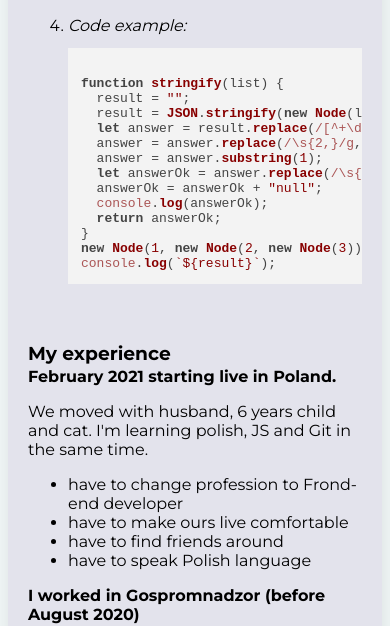
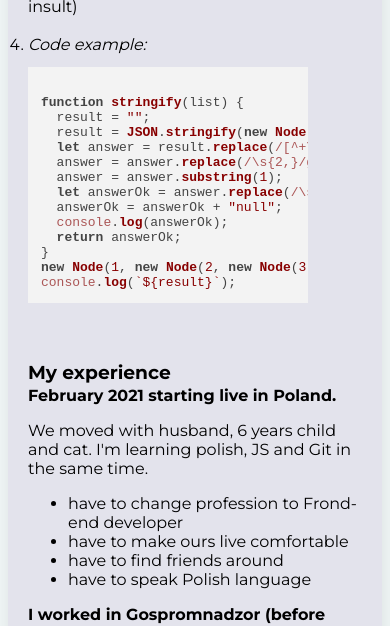
Before and after one commit to julia-mironova/rsschool-cv, a plain HTML site: page index.html in a window 390 px wide. Shown: the part 2318-2944 px from the top of the page. Drawn offline with nearby package versions, Linux system fonts and the light colour scheme.

Commit message:
fix:adapted screen 320px

```diff
--- a/css/style.css
+++ b/css/style.css
@@ -238,4 +238,8 @@ footer:last-child {
     flex-direction: column;
     margin: 0;
   }
+  .small {
+    max-width: 280px;
+    padding: 0;
+  }
 }
--- a/index.html
+++ b/index.html
@@ -60,7 +60,7 @@
           <section class="projects mobile-reverse" id="Projects">
             <h2>Projects</h2>
 
-            <ol>
+            <ol class="small">
               <li>
                 <a
                   class="sites"
@@ -100,7 +100,7 @@
               <li>
                 <i>Code example:</i><br />
 
-                <pre><code class="language-js">
+                <pre><code class="language-js small">
 function stringify(list) {
   result = "";
   result = JSON.stringify(new Node(list));
```
